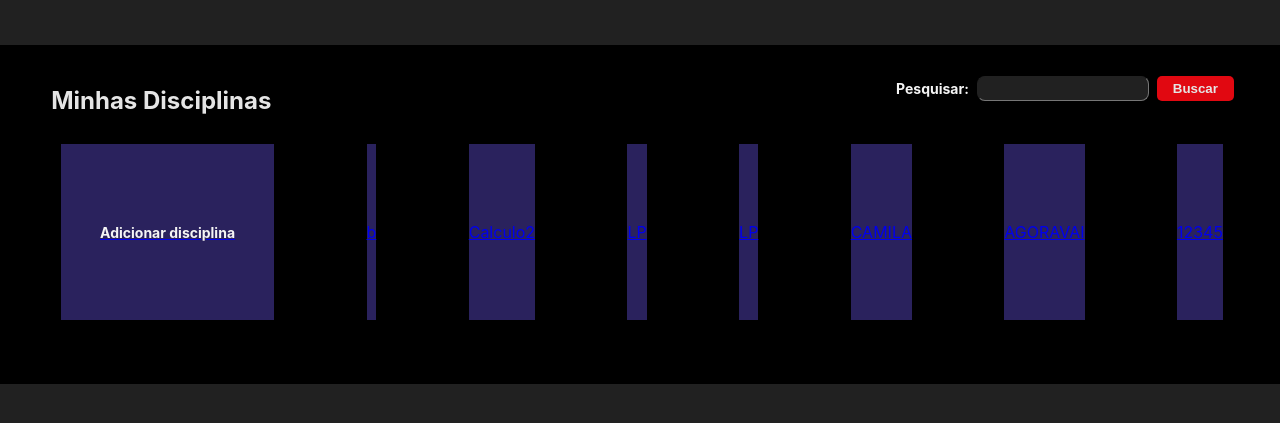
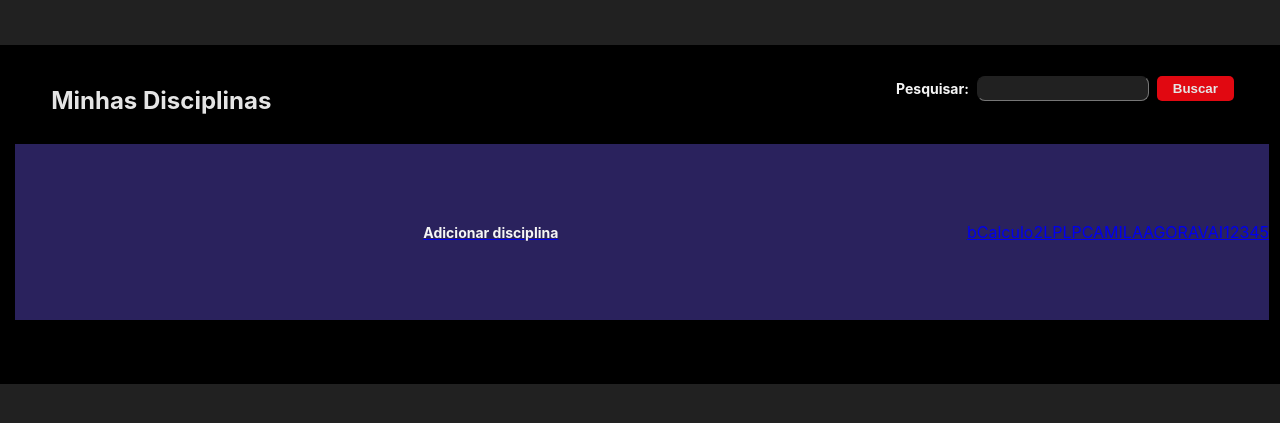
Before and after one commit to Camila-Maia21/UFLIXRJ, a Flask app: page /materia in a window 1280 px wide. Shown: the part 73-496 px from the top of the page. Run offline with Flask 2, Linux system fonts and the light colour scheme; data comes from the database, SQL or seed files in the repository; both versions use the stored data as it was after the commit.

Commit message:
acho que foi

```diff
--- a/app/static/materias.css
+++ b/app/static/materias.css
@@ -120,7 +120,7 @@ h1 {
     margin-bottom: 3%;
 }
 .materia-container {
-    width: 17%;
+    width: 200%;
     height: 100%;
     background-color: #f5f5f5;
 
```
Also changed, not shown: app/data-dev.db.
